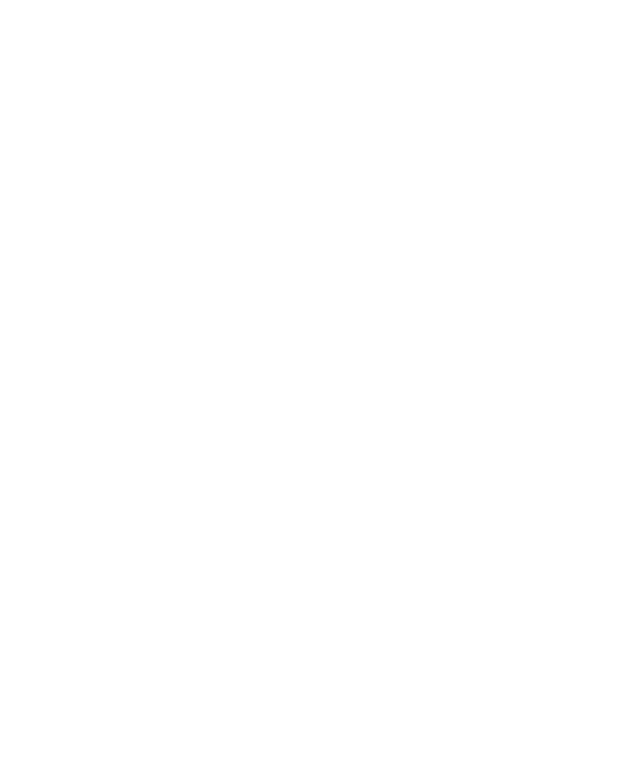
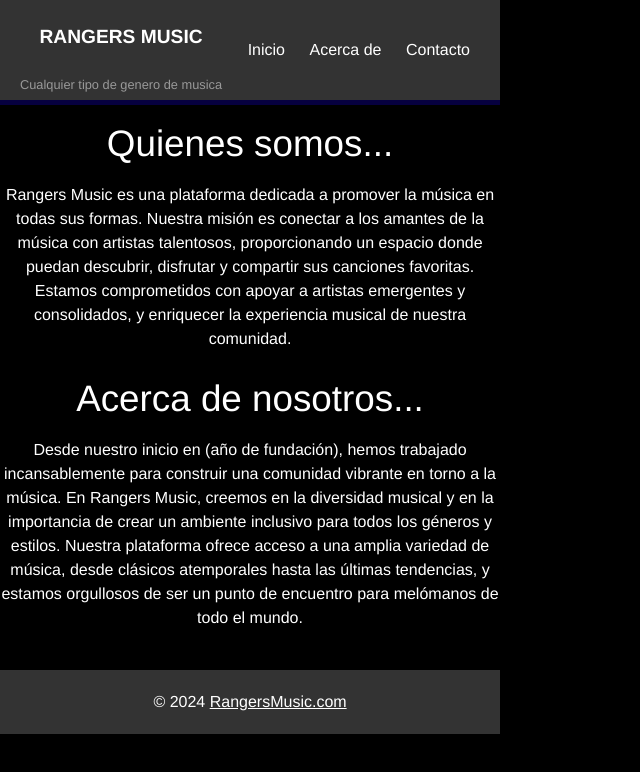
Before and after one commit to ELNOBLE6/Rangers-Music, a plain HTML site: page acerca.html in a window 1280 px wide. Shown: the whole page, without its empty margins (0-640 px from the left). Drawn offline with Linux system fonts and the light colour scheme.

Commit message:
Add files via upload

```diff
--- a/acerca.html
+++ b/acerca.html
@@ -0,0 +1,56 @@
+<!DOCTYPE html>
+<html lang="en">
+<head>
+    <meta charset="UTF-8">
+    <meta name="viewport" content="width=device-width, initial-scale=1.0">
+    <title>Mi página de Música</title>
+    <link rel="stylesheet" href="style.css">
+
+    <script type="text/javascript">
+        function muestraOculta(id) {
+         var elemento = document.getElementById('contenidos_'+id);
+         var enlace = document.getElementById('enlace_'+id);
+         if(elemento.style.display == "" || elemento.style.display == "block") {
+         elemento.style.display = "none";
+         enlace.innerHTML = 'Mostrar contenidos';
+         }
+         else {
+         elemento.style.display = "block";
+         enlace.innerHTML = 'Ocultar contenidos';
+         }
+        }
+</script>
+</head>
+<body>
+    <header id="main-header">
+
+		<a id="logo-header" href="#">
+			<span class="site-name">RANGERS MUSIC</span> <br>
+			<span class="site-desc">Cualquier tipo de genero de musica</span>
+		</a> <!-- / #logo-header -->
+
+		<nav>
+			<ul>
+				<li><a href="index.html">Inicio</a></li>
+				<li><a href="acerca.html">Acerca de</a></li>
+				<li><a href="contacto.html">Contacto</a></li>
+			</ul>
+		</nav><!-- / nav -->
+
+	</header><!-- / #main-header -->
+	<div class="content">
+        <h1>Quienes somos...</h1>
+        <p>Rangers Music es una plataforma dedicada a promover la música en todas sus formas. Nuestra misión es conectar a los amantes de la música con artistas talentosos, proporcionando un espacio donde puedan descubrir, disfrutar y compartir sus canciones favoritas. Estamos comprometidos con apoyar a artistas emergentes y consolidados, y enriquecer la experiencia musical de nuestra comunidad.</p>
+        <h1>Acerca de nosotros...</h1>
+        <p>
+        Desde nuestro inicio en (año de fundación), hemos trabajado incansablemente para construir una comunidad vibrante en torno a la música. En Rangers Music, creemos en la diversidad musical y en la importancia de crear un ambiente inclusivo para todos los géneros y estilos. Nuestra plataforma ofrece acceso a una amplia variedad de música, desde clásicos atemporales hasta las últimas tendencias, y estamos orgullosos de ser un punto de encuentro para melómanos de todo el mundo.
+    </p>
+    </div>
+
+        <footer id="main-footer">
+            <p>&copy; 2024 <a href="http://elnoble.com">RangersMusic.com</a></p>
+        </footer> <!-- / #main-footer -->
+
+</body>
+
+</html>
--- a/style.css
+++ b/style.css
@@ -1,3 +1,4 @@
+
 .song {
     margin: 20px;
     padding: 10px;
@@ -21,7 +22,7 @@ body {
 	margin: 0;
 	padding: 0;
 	font-family: Helvetica, Arial, sans-serif;
-	color: #666;
+	color: #ffffff;
     text-align: center;
 	background: #000000;
 	font-size: 1em;
```
Also changed, not shown: contacto.html (+54 -0 lines).
